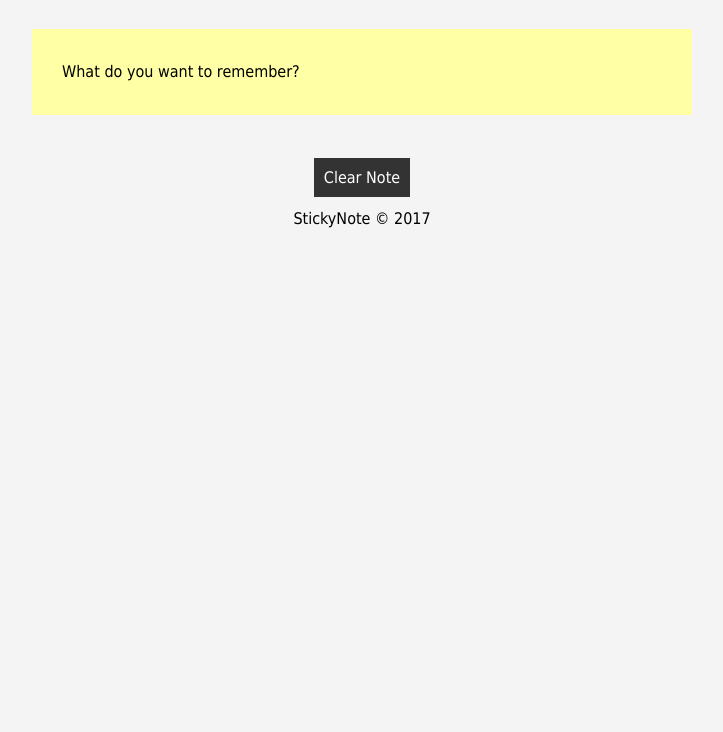
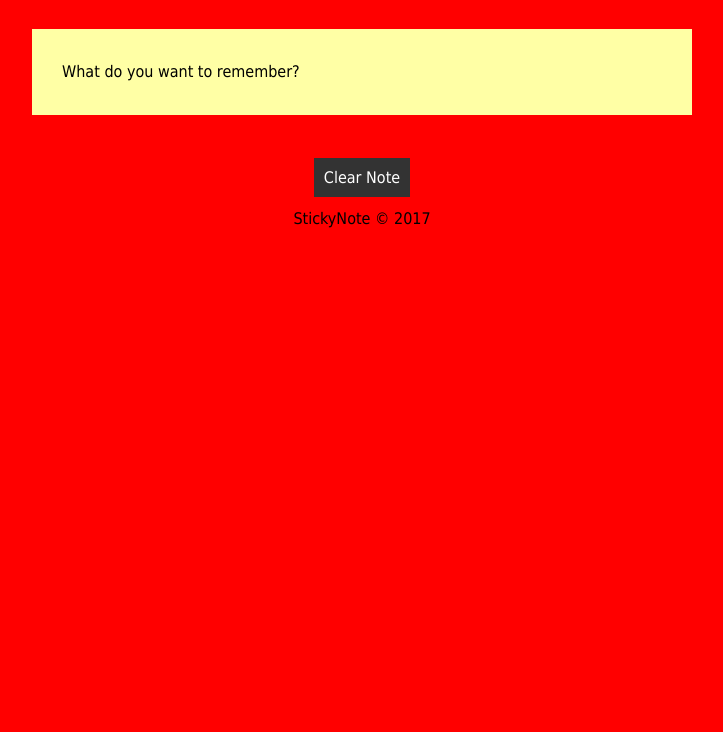
Before and after one commit to m-housni/sticky-note, a plain HTML site: page index.html in a window 1280 px wide. Shown: the part 68-800 px from the top of the page, without its empty margins (278-1001 px from the left). Drawn offline with Linux system fonts and the light colour scheme.

Commit message:
change bgcolor to red

```diff
--- a/index.html
+++ b/index.html
@@ -6,7 +6,7 @@
         body{
             font-family: Tahoma;
             line-height:1.6em;
-            background: #f4f4f4;
+            background: red;
         }
 
         header,footer{
```
